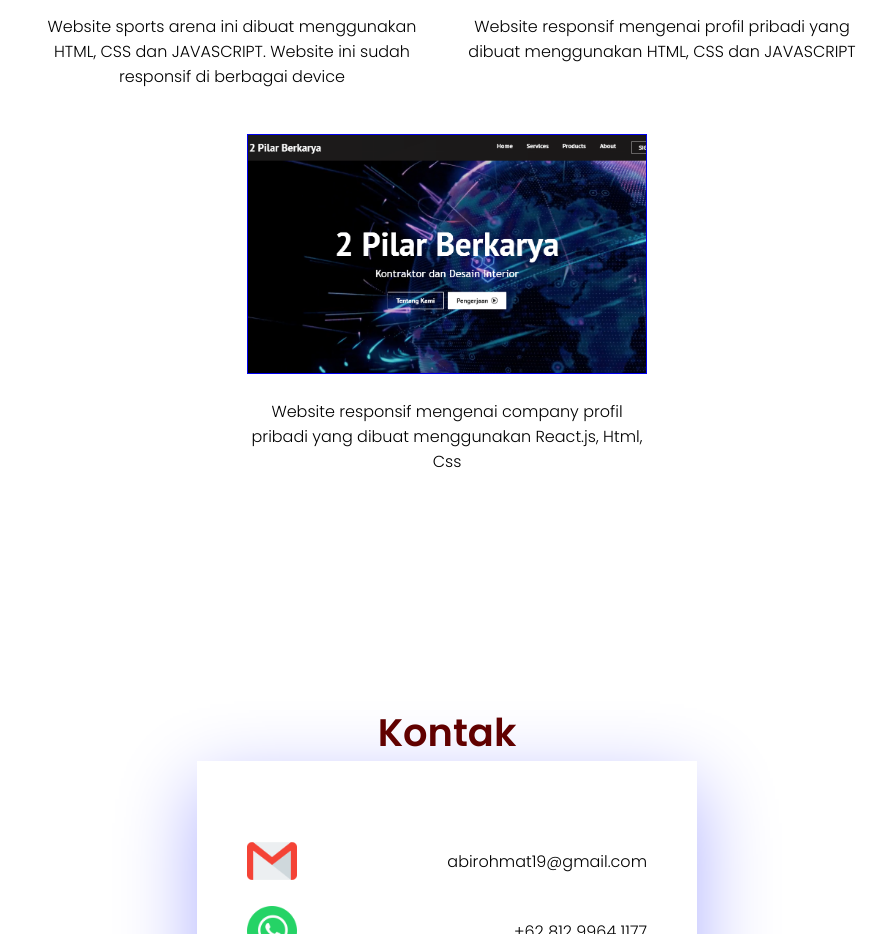
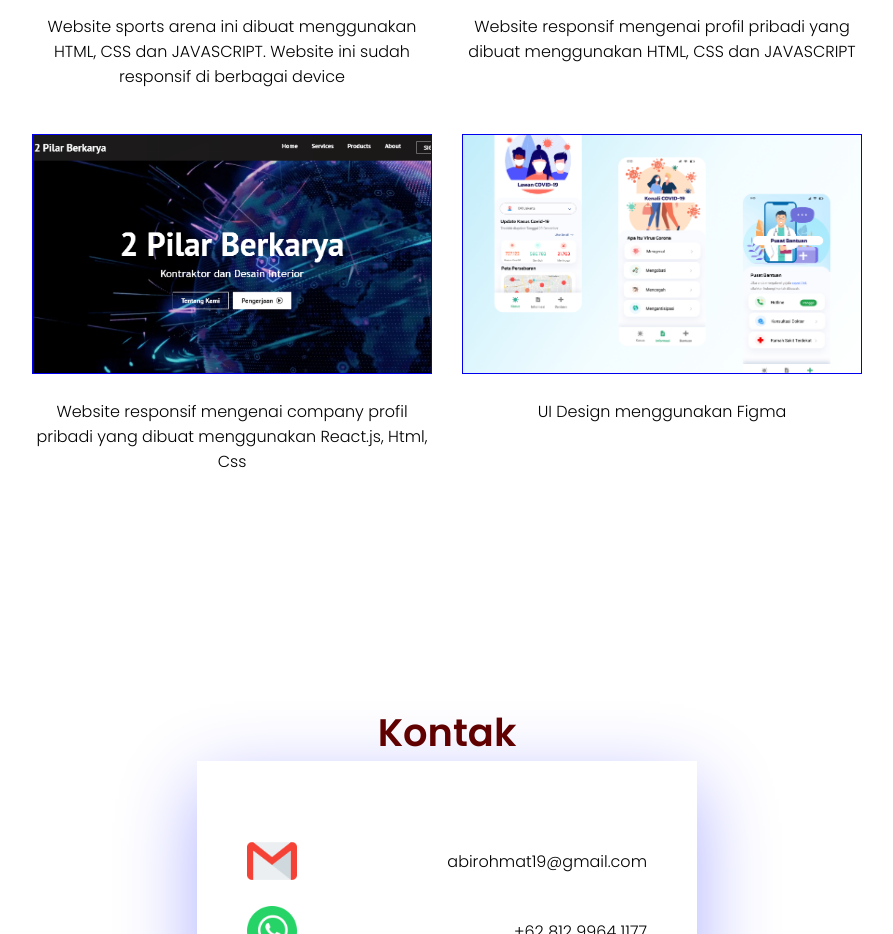
Before and after one commit to abirohmat/abirohmat.github.io, a plain HTML site: page index.html in a window 1280 px wide. Shown: the part 5820-6754 px from the top of the page, without its empty margins (193-1086 px from the left). Drawn offline with Linux system fonts and the light colour scheme; a script that the page names is missing.

Commit message:
tambah portofolio

```diff
--- a/index.html
+++ b/index.html
@@ -284,6 +284,17 @@
                     <h3>Website responsif mengenai company profil pribadi yang dibuat menggunakan React.js, Html, Css </h3>
                 </div>
             </div>
+
+            <div class="box">
+                <div class="imgBx">
+                    <a href="https://dribbble.com/abirohmat">
+                        <img src="./img/Covid-19 dribbble.png" alt="">
+                    </a>
+                </div>
+                <div class="text">
+                    <h3>UI Design menggunakan Figma</h3>
+                </div>
+            </div>
         </div>
     </section>
 
```
Also changed, not shown: img/Covid-19 dribbble.png (added), img/figma_logo_icon_147289.png (added), 1 other file.
